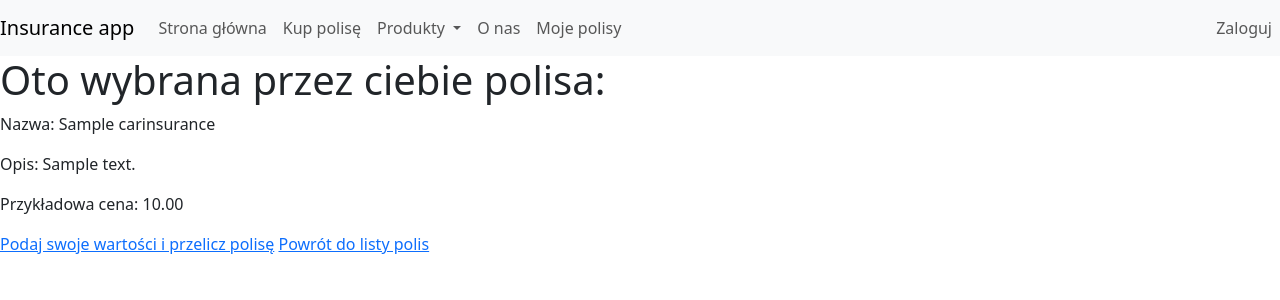
After one commit to grupa-B-PK/app_zarzadzanie_polisami, a Django app: template Insurance_company/insurance_app/templates/policy_detail.html in a window 1280 px wide. The commit adds this page. Shown: the top 300 px of the page. Run offline with Django 5.2, Linux system fonts and the light colour scheme; the template is opened without the code that fills it: values that come from a table or form of the project are taken from there, others are empty; tables that the repository leaves empty hold one stand-in row (values such as "Sample post").

Commit message:
Add detail view, minor update to list view

```diff
--- a/Insurance_company/Insurance_company/urls.py
+++ b/Insurance_company/Insurance_company/urls.py
@@ -18,11 +18,12 @@ from django.contrib import admin
 from django.urls import path, include
 from django.views.generic import TemplateView
 
-from insurance_app.views import PolicyListView
+from insurance_app.views import PolicyListView, PolicyDetailView
 
 urlpatterns = [
     path('admin/', admin.site.urls),
     path("accounts/", include("accounts.urls")),
     path('index/', TemplateView.as_view(template_name='index.html')),
     path('policy_list/', PolicyListView.as_view(), name='policy_list'),
+    path('policy_detail/<int:id>/', PolicyDetailView.as_view(), name="policy_detail"),
 ]
--- /dev/null
+++ b/Insurance_company/insurance_app/templates/policy_detail.html
@@ -0,0 +1,22 @@
+{% extends "base.html" %}
+
+{% block title %}
+Detale wybranej polisy
+{% endblock title %}
+
+{% block content %}
+    <h1>Oto wybrana przez ciebie polisa:</h1>
+    {% if car_insurance %}
+        <p>Nazwa: {{ car_insurance.policy_name }}</p>
+        <p>Opis: {{ car_insurance.policy_description }}</p>
+        <p>Przykładowa cena: {{ car_insurance.price }}</p>
+        <a href="{% url 'policy_calculate' car_insurance.id %}">Podaj swoje wartości i przelicz polisę</a>
+    {% elif house_insurance %}
+        <p>Nazwa: {{ house_insurance.policy_name }}</p>
+        <p>Opis: {{ house_insurance.policy_description }}</p>
+        <p>Przykładowa cena: {{ house_insurance.price }}</p>
+        <a href="{% url 'policy_calculate' house_insurance.id %}">Podaj swoje wartości i przelicz polisę</a>
+    {% endif %}
+
+    <a href="{% url 'policy_list' %}">Powrót do listy polis</a>
+{% endblock content %}
--- a/Insurance_company/insurance_app/templates/policy_list.html
+++ b/Insurance_company/insurance_app/templates/policy_list.html
@@ -8,7 +8,7 @@
     <ul>
         {% for car_insurance in car_insurances %}
             <li>{{ car_insurance.policy_name }}
-                <a href="{% url 'policy_detail' car_insurance.policy_id %}" class="btn btn-primary">Zobacz szczegóły</a>
+                <a href="{% url 'policy_detail' car_insurance.policy_id %}">Zobacz szczegóły</a>
             </li>
         {% empty %}
             <li>Brak dostępnych polis samochodowych.</li>
@@ -19,7 +19,7 @@
     <ul>
         {% for house_insurance in house_insurances %}
             <li>Produkt: {{ house_insurance.policy_name }}
-                <a href="{% url 'policy_detail' house_insurance.policy_id %}" class="btn btn-primary">Zobacz szczegóły</a>
+                <a href="{% url 'policy_detail' house_insurance.policy_id %}">Zobacz szczegóły</a>
             </li>
         {% empty %}
             <li>Brak dostępnych polis na dom.</li>
```
Also changed, not shown: Insurance_company/insurance_app/views.py (+9 -1 lines).
